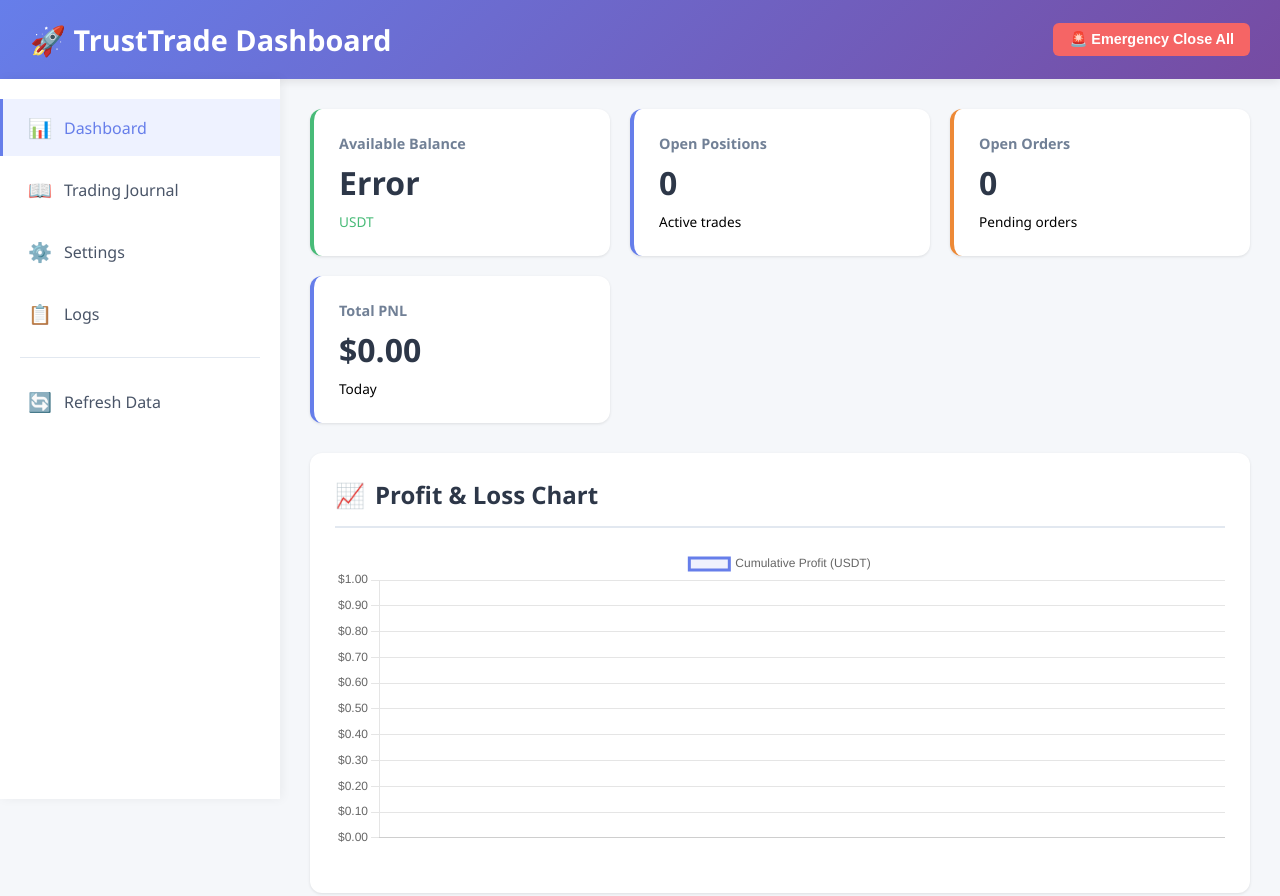
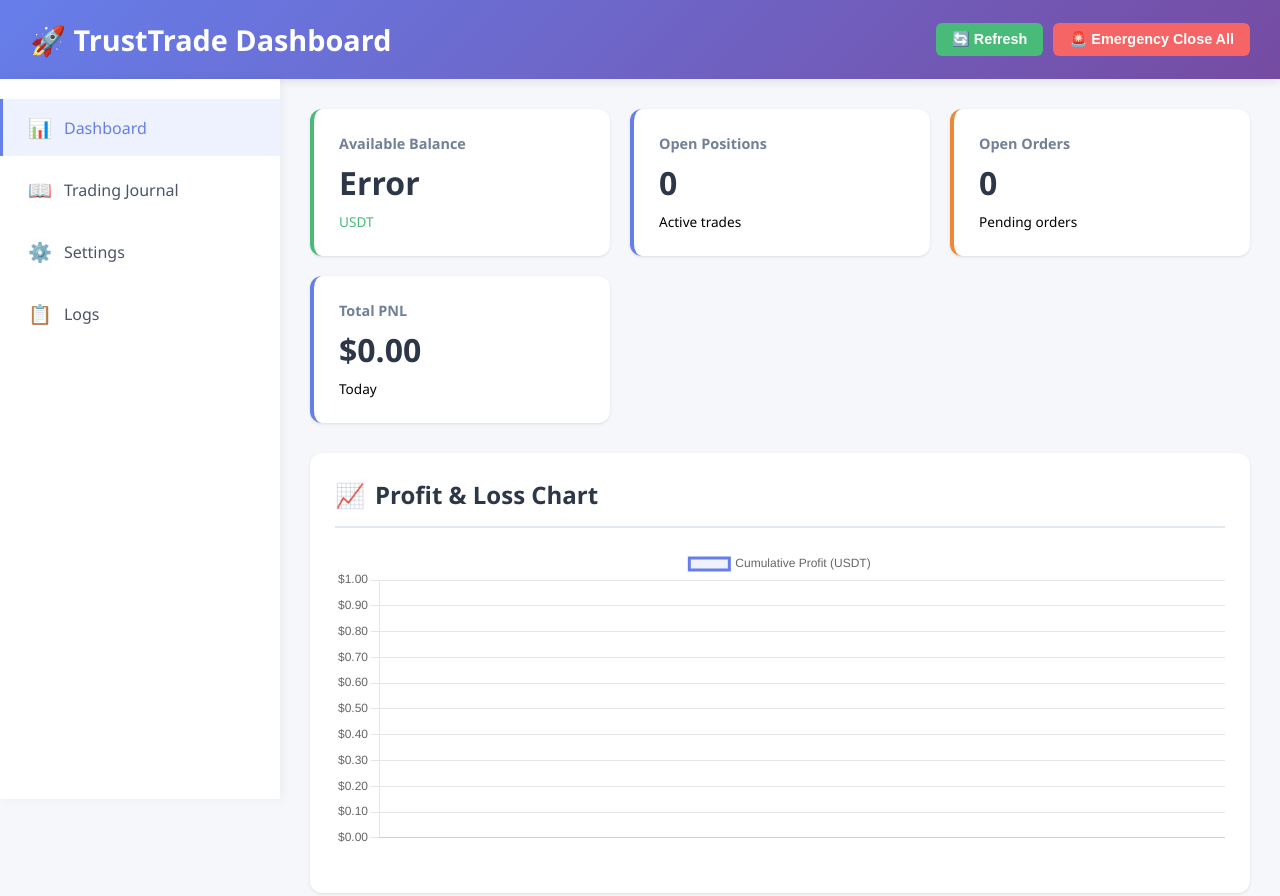
Before and after one commit to tharindu825/TrustTrade_java, a website: page src/web/dashboard.html in a window 1280 px wide. Shown: the top 896 px of the page. Drawn offline with nearby package versions, Linux system fonts and the light colour scheme; no server answers.

Commit message:
✅ Dashboard Updates Complete
Changes Made:

Refresh Button Relocated:
Moved from sidebar to upper right corner of the header
Now positioned next to the "Emergency Close All" button
Styled with green background (#48bb78) for better visibility
Auto-Refresh Interval Updated:
Changed from 30 seconds to 15 seconds
Dashboard will now automatically refresh data every 15 seconds
Cleaner Sidebar:
Removed the "Refresh Data" item from the sidebar navigation
Sidebar now only contains: Dashboard, Trading Journal, Settings, and Logs

```diff
--- a/src/web/dashboard.html
+++ b/src/web/dashboard.html
@@ -368,7 +368,10 @@
     <div class="header">
         <div style="display: flex; justify-content: space-between; align-items: center;">
             <h1>🚀 TrustTrade Dashboard</h1>
-            <button class="btn btn-danger" onclick="emergencyCloseAll()">🚨 Emergency Close All</button>
+            <div style="display: flex; gap: 10px;">
+                <button class="btn" onclick="loadData()" style="background: #48bb78; color: white;">🔄 Refresh</button>
+                <button class="btn btn-danger" onclick="emergencyCloseAll()">🚨 Emergency Close All</button>
+            </div>
         </div>
     </div>
 
@@ -379,9 +382,6 @@
                 <li><a href="/journal"><span class="icon">📖</span> Trading Journal</a></li>
                 <li><a href="/settings"><span class="icon">⚙️</span> Settings</a></li>
                 <li><a href="/logs" id="logs-link"><span class="icon">📋</span> Logs</a></li>
-                <div class="nav-divider"></div>
-                <li><a href="#" onclick="refreshData(); return false;"><span class="icon">🔄</span> Refresh Data</a>
-                </li>
             </ul>
         </aside>
 
@@ -725,7 +725,7 @@
 
         initProfitChart();
         loadData();
-        setInterval(loadData, 10000);
+        setInterval(loadData, 15000); // Auto-refresh every 15 seconds
     </script>
 </body>
 
```
